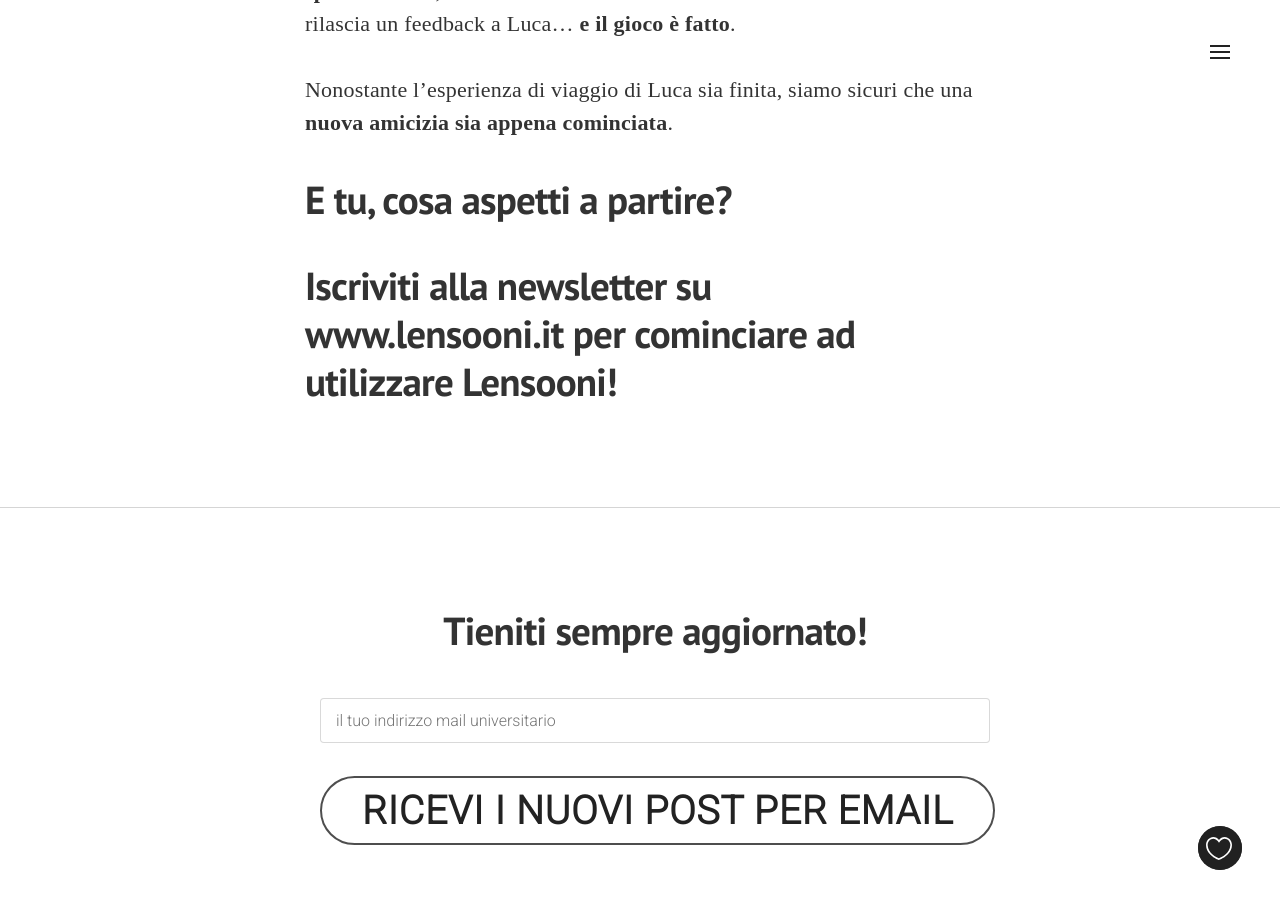
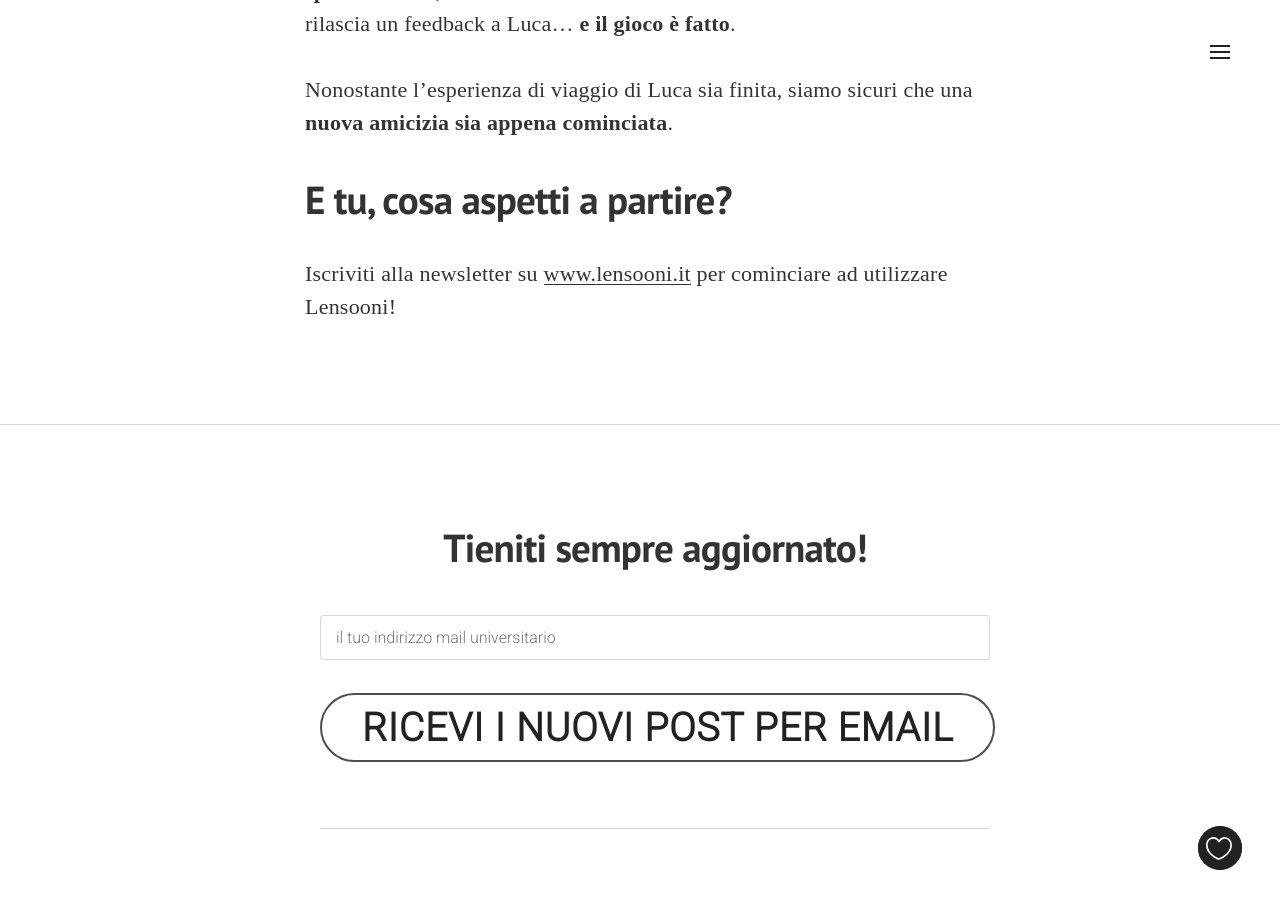
Before and after one commit to Giachelli/blog, a Jekyll site: the page built from _posts/2017-08-21-come-funziona-Lensooni.markdown, in a window 1280 px wide and 900 px high, scrolled down 2006 px. Built offline with Jekyll 4.4.1, drawn with Linux system fonts in a browser that asks for light colours; nearby versions of some CDN libraries; some web fonts are replaced; Markdown is read by kramdown in place of the engine named in the settings; comment, search, counter and statistics services are not loaded; part of the change alters nothing that is shown.

```diff
--- a/_posts/2017-08-21-come-funziona-Lensooni.markdown
+++ b/_posts/2017-08-21-come-funziona-Lensooni.markdown
@@ -27,4 +27,4 @@ Nonostante l'esperienza di viaggio di Luca sia finita, siamo sicuri che una **nu
 
 ### E tu, cosa aspetti a partire?
 
-### Iscriviti alla newsletter su www.lensooni.it per cominciare ad utilizzare Lensooni!
+Iscriviti alla newsletter su [www.lensooni.it](www.lensooni.it) per cominciare ad utilizzare Lensooni!
```
